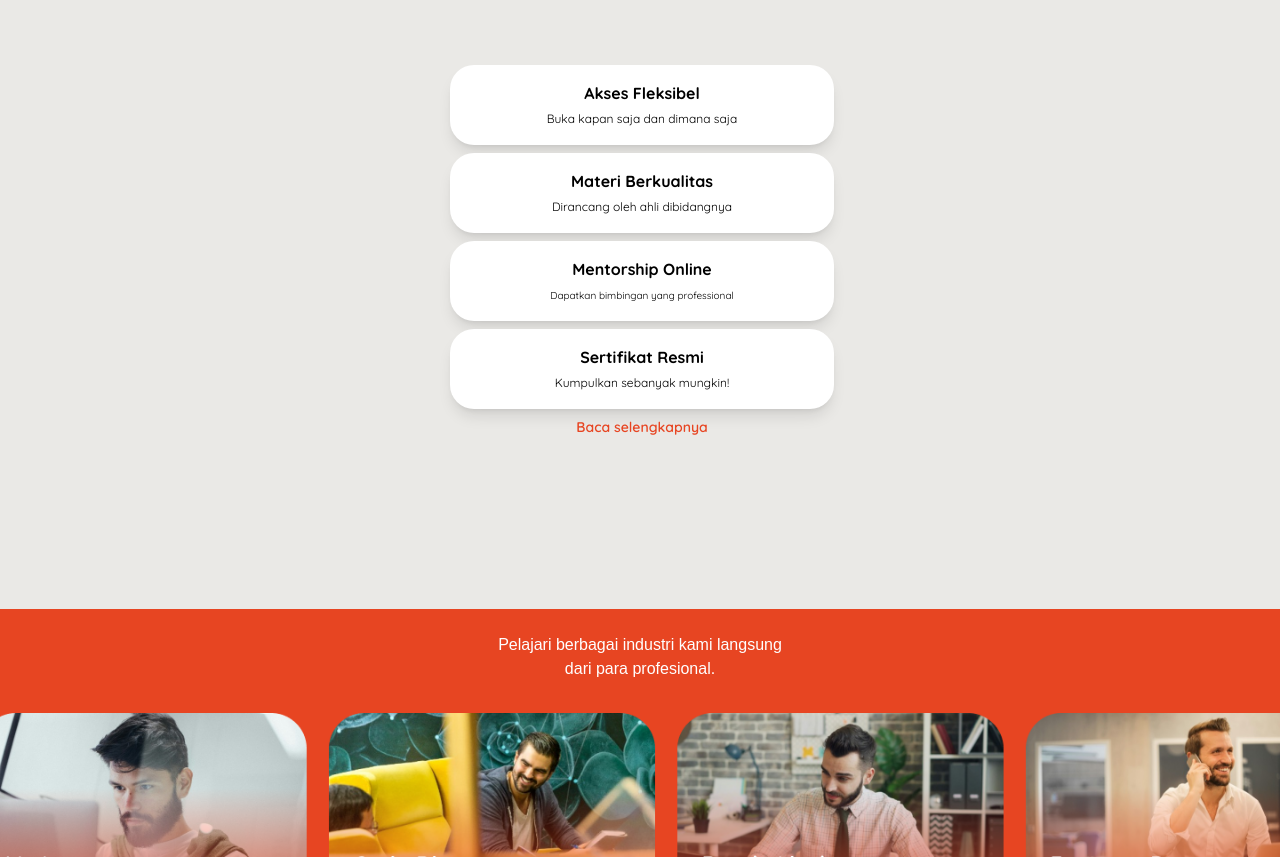
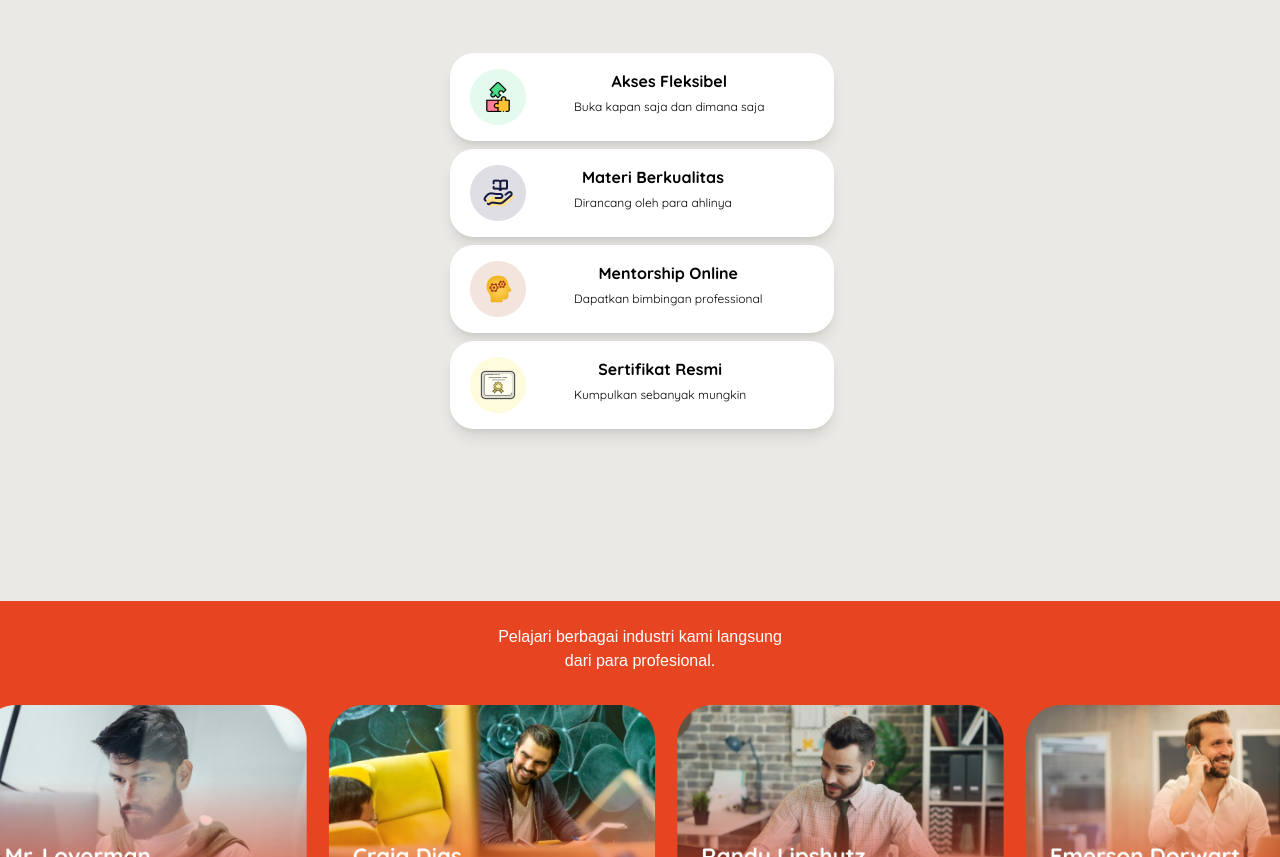
Before and after one commit to tiswan14/triaz-dev, a website: page index.html in a window 1280 px wide. Shown: the part 927-1784 px from the top of the page. Drawn offline with Linux system fonts and the light colour scheme; a web font is replaced by a local one.

Commit message:
Menambahkan Fitur

```diff
--- a/index.html
+++ b/index.html
@@ -70,8 +70,9 @@
   <!-- End Navbar -->
 
   <!-- Awal Jumbotron -->
-  <div class="max-w-full h-72 border-2 border-slate-500 flex items-center justify-center overflow-hidden">
-    <h1 class="absolute -mt-14 whitespace-pre-line text-3xl text-center font-delta">Gali potensi di
+  <div class="max-w-full h-72 border-2 border-slate-500 flex items-center justify-center overflow-hidden ">
+    <h1 class="absolute -mt-14 whitespace-pre-line text-3xl text-center font-delta "><span
+        class="underline decoration-triatry ">Gali potensi</span> di
       berbagai industri
     </h1>
     <div class="absolute text-lg mt-[80px]"><span class="text-[10px] font-bold">Manfaatkan masa kini untuk menunjang
@@ -120,10 +121,10 @@
   <main>
 
     <section class="text-center">
-      <h1 class="bg-lightf text-triatry w-36 py-1 px-2 rounded-2xl mx-auto font-semibold mb-9 text-md">
+      <a href="" class="bg-lightf text-triatry w-36 py-1 px-2 rounded-2xl mx-auto font-semibold mb-9 text-md">
         Tentang kami
-      </h1>
-
+      </a><br>
+      <p class="mt-8">
         Kami adalah <span class="font-semibold">platform edukatif</span> yang
         menyediakan
         <span class="font-semibold">sumber belajar dan
@@ -152,7 +153,8 @@
 
     <!-- Awal fitur -->
     <div class="container mt-10 block mx-auto text-center">
-      <h1 class="mb-4 text-2xl font-quicksand font-bold"><span class="bg-triatry text-white px-2">Apa saja fitur</span> yang kami berikan?</h1>
+      <h1 class="mb-4 text-2xl font-quicksand font-bold"><span class="bg-triatry text-white px-2">Apa saja fitur</span>
+        yang kami berikan?</h1>
 
       <!-- Bagian Gambar -->
       <div class="bg-slate-600 h-40 w-40 rounded-full overflow-hidden mx-auto my-4">
@@ -162,11 +164,23 @@
       <!-- Bagian Teks dan Link -->
       <div class="flex flex-col mt-10 pr-6 items-center p-7">
         <div class="flex flex-col space-y-2 items-center w-96">
-          <a href="" class="bg-white py-4 w-full max-w-sm rounded-3xl font-bold shadow-lg text-center">Akses Fleksibel<br><span class="text-[12px] font-normal">Buka kapan saja dan dimana saja</span></a>
-          <a href="" class="bg-white py-4 w-full max-w-sm rounded-3xl font-bold shadow-lg text-center">Materi Berkualitas<br><span class="text-[12px] font-normal">Dirancang oleh ahli dibidangnya</span></a>
-          <a href="" class="bg-white py-4 w-full max-w-sm rounded-3xl font-bold shadow-lg text-center">Mentorship Online<br><span class="text-[10px] font-normal">Dapatkan bimbingan yang professional</span></a>
-          <a href="" class="bg-white py-4 w-full max-w-sm rounded-3xl font-bold shadow-lg text-center">Sertifikat Resmi<br><span class="text-[12px] font-normal">Kumpulkan sebanyak mungkin!</span></a>
-          <a href="" class="text-sm font-semibold text-triatry">Baca selengkapnya</a>
+          <a href="" class="bg-white py-4 w-full max-w-sm rounded-3xl font-bold shadow-lg text-center flex">
+            <div class=" ml-5"><img src="./img/fleksibel.png" alt="Logo" class=""></div><span class="block ml-12">Akses
+              Fleksibel<br><span class="text-[12px] font-normal">Buka kapan saja dan dimana saja</span></span>
+          </a>
+          <a href="" class="bg-white py-4 w-full max-w-sm rounded-3xl font-bold shadow-lg text-center flex">
+            <div class=" ml-5"><img src="./img/materi.png" alt="Logo" class=""></div><span class="block ml-12">Materi Berkualitas<br><span class="text-[12px] font-normal">Dirancang oleh para ahlinya</span></span>
+          </a>
+          <a href="" class="bg-white py-4 w-full max-w-sm rounded-3xl font-bold shadow-lg text-center flex">
+            <div class=" ml-5"><img src="./img/mentorsip.png" alt="Logo" class=""></div><span
+              class="block ml-12">Mentorship Online<br><span class="text-[12px] font-normal">Dapatkan bimbingan
+                professional</span></span>
+          </a>
+          <a href="" class="bg-white py-4 w-full max-w-sm rounded-3xl font-bold shadow-lg text-center flex">
+            <div class=" ml-5"><img src="./img/Frame 4.png" alt="Logo" class=""></div><span
+              class="block ml-12">Sertifikat Resmi<br><span class="text-[12px] font-normal">Kumpulkan sebanyak mungkin</span></span>
+          </a>
+
         </div>
       </div>
 
```
Also changed, not shown: img/Frame 4.png (added), img/fleksibel.png (added), img/materi.png (added), img/mentorsip.png (added), src/output.css. Lines whose indentation alone changed are shown as unchanged.
